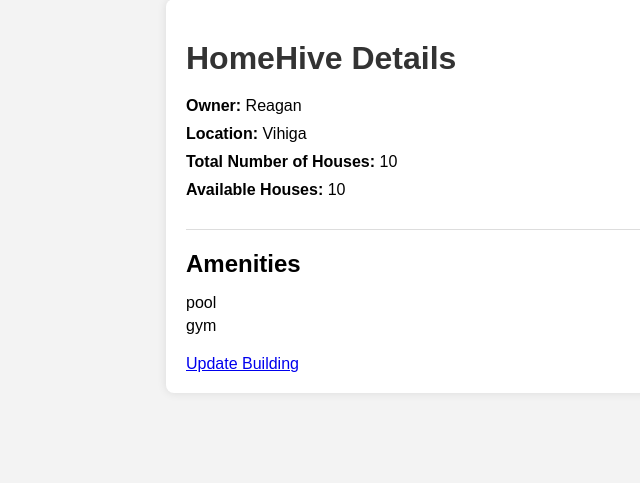
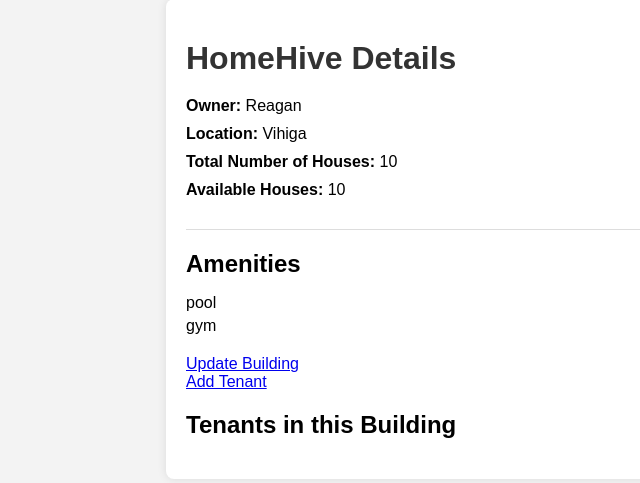
Before and after one commit to mamesareagan/Housing-Project, a Django app: page /building/1/ in a window 1280 px wide. Shown: the part 21-504 px from the top of the page, without its empty margins (54-694 px from the left). Run offline with Django 4.2, Linux system fonts and the light colour scheme; data comes from the database, SQL or seed files in the repository; both versions use the stored data as it was after the commit.

Commit message:
added the tenant model to old details of tenants in the building

```diff
--- a/HomeHive/Housing/models.py
+++ b/HomeHive/Housing/models.py
@@ -1,4 +1,5 @@
 from django.db import models
+from django.core.validators import RegexValidator
 
 from Housing.validators import validate_available_houses
 
@@ -21,15 +22,6 @@ class Building(models.Model):
         self.clean()
         super(Building, self).save(*args, **kwargs)
 
-# class House(models.Model):
-#     building = models.ForeignKey(Building, on_delete=models.CASCADE)
-#     number_of_rooms = models.PositiveIntegerField()
-#     # amenities = models.ManyToManyField('Amenity')
-#     rent = models.DecimalField(max_digits=10, decimal_places=2)
-#     is_available = models.BooleanField(default=True)
-
-#     def __str__(self):
-#         return f"House in {self.building} with {self.number_of_rooms} rooms"
 
 class Amenity(models.Model):
     name = models.CharField(max_length=100)
@@ -37,12 +29,19 @@ class Amenity(models.Model):
     def __str__(self):
         return self.name
 
-# class Tenant(models.Model):
-#     name = models.CharField(max_length=255)
-#     phone_number = models.CharField(max_length=20)
 
-#     def __str__(self):
-#         return self.name
+class Tenant(models.Model):
+    name = models.CharField(max_length=255)
+    phone_number = models.CharField(
+        max_length=20,
+        validators=[RegexValidator(regex=r'\d{10}', message='Invalid phone number format (XXX-XXX-XXXX)')],
+    )
+    building = models.ForeignKey('Building', on_delete=models.CASCADE, related_name='tenants', null=True, blank=True)
+    number_of_rooms = models.PositiveIntegerField(default=1, null=False, blank=False)
+    number_of_people = models.PositiveIntegerField(default=1,null=False, blank=False)
+
+    def __str__(self):
+        return self.name
 
 # class Caretaker(models.Model):
 #     name = models.CharField(max_length=255)
--- a/HomeHive/Housing/templates/building_details.html
+++ b/HomeHive/Housing/templates/building_details.html
@@ -71,6 +71,20 @@
         <div class="update-button">
             <a href="{% url 'building-update' building.id %}">Update Building</a>
         </div>
+
+        <div class="add-tenant-button">
+            <a href="{% url 'add-tenant' building_id=building.id %}">Add Tenant</a>
+        </div>
+
+        <div class="tenants">
+            <h2>Tenants in this Building</h2>
+            <ul>
+                {% for tenant in building.tenants.all %}
+                    <li>{{ tenant.name }} - {{ tenant.phone_number }}</li>
+                {% endfor %}
+            </ul>
+        </div>
     </div>
+
 </body>
 </html>
--- a/HomeHive/Housing/urls.py
+++ b/HomeHive/Housing/urls.py
@@ -1,10 +1,11 @@
 from django.urls import path
 
-from Housing.views import BuildingClassView, BuildingDetailView, BuildingFormView,UpdateBuildingView
+from Housing.views import AddTenantToBuildingView, BuildingClassView, BuildingDetailView, BuildingFormView,UpdateBuildingView
 
 urlpatterns = [
     path("", BuildingClassView.as_view(), name="building-view"),
     path("register_building/", BuildingFormView.as_view(), name="building-reg_view"),
     path("building/<int:building_id>/", BuildingDetailView.as_view(), name="building-details"),
     path('building/<int:pk>/update/', UpdateBuildingView.as_view(), name='building-update'),
+    path('building/<int:building_id>/tenant/create/', AddTenantToBuildingView.as_view(), name='add-tenant'),
 ]
--- a/HomeHive/Housing/views.py
+++ b/HomeHive/Housing/views.py
@@ -3,7 +3,7 @@ from django.http import HttpResponse
 from django.views import View
 from django.views.generic.edit import FormView
 from django.urls import reverse, reverse_lazy
-from Housing.forms import BuildingForm
+from Housing.forms import BuildingForm, TenantForm
 from django.db import transaction
 
 from Housing.models import Amenity, Building
@@ -97,3 +97,21 @@ class BuildingFormView(View):
                 return redirect('building-view')
         else:
             return render(request, 'building_form.html', {'form': form})
+
+class AddTenantToBuildingView(View):
+    template_name = 'add_tenant.html'
+
+    def get(self, request, building_id):
+        building = get_object_or_404(Building, pk=building_id)
+        form = TenantForm()
+        return render(request, self.template_name, {'form': form, 'building': building})
+
+    def post(self, request, building_id):
+        building = get_object_or_404(Building, pk=building_id)
+        form = TenantForm(request.POST)
+        if form.is_valid():
+            tenant = form.save(commit=False)
+            tenant.building = building
+            tenant.save()
+            return redirect('building-details', building_id=building_id)
+        return render(request, self.template_name, {'form': form, 'building': building})
```
Also changed, not shown: HomeHive/Housing/forms.py (+7 -1 lines), HomeHive/Housing/templates/add_tenant.html (added, +17 -0 lines), HomeHive/Housing/migrations/0004_tenant.py (added), HomeHive/db.sqlite3.
